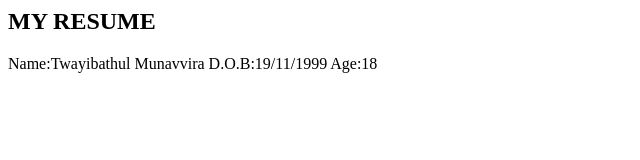
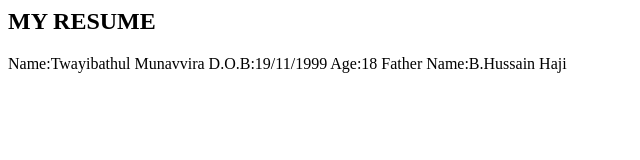
Before and after one commit to prayagsat99/Games, a plain HTML site: page index.html in a window 1280 px wide. Shown: the whole page, without its empty margins (0-640 px from the left). Drawn offline with Linux system fonts and the light colour scheme.

Commit message:
Update index.html

```diff
--- a/index.html
+++ b/index.html
@@ -6,6 +6,7 @@
 <h2> MY RESUME </h2>
 <p> Name:Twayibathul Munavvira
 	D.O.B:19/11/1999
-	Age:18 </P>
+	Age:18
+	Father Name:B.Hussain Haji</P>
 </body>
 </html>
```
